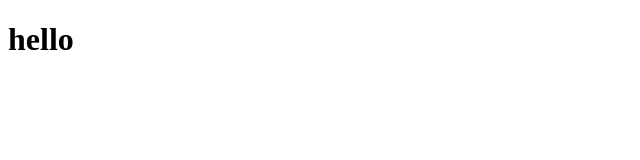
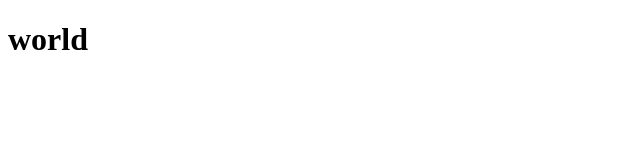
Before and after one commit to sergeyokten/prftest, a plain HTML site: page index.html in a window 1280 px wide. Shown: the full height of the page, 0-640 px from the left. Drawn offline with Linux system fonts and the light colour scheme.

Commit message:
done hw1

```diff
--- a/index.html
+++ b/index.html
@@ -8,6 +8,8 @@
 <h1>hello</h1>
     <script>
 
+        document.getElementsByTagName('h1')[0].innerText = 'world'
+
         console.log('iashtduasydtu');
     </script>
 </body>
```
